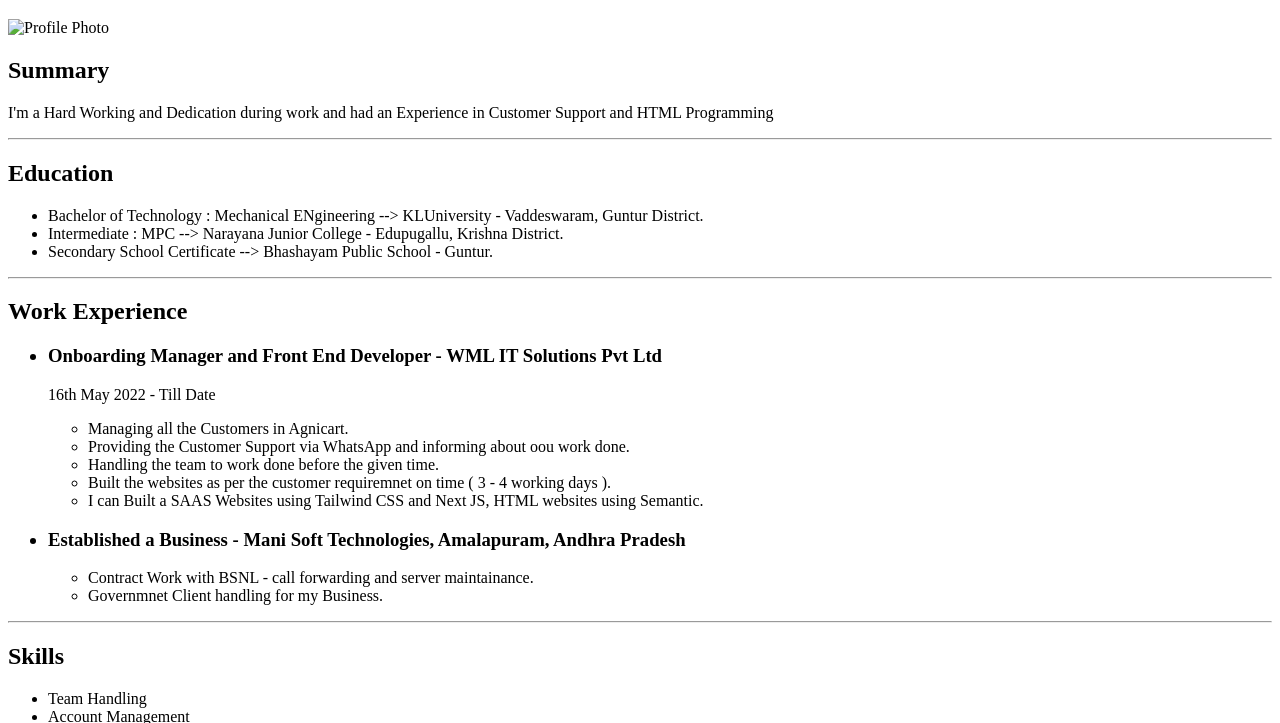
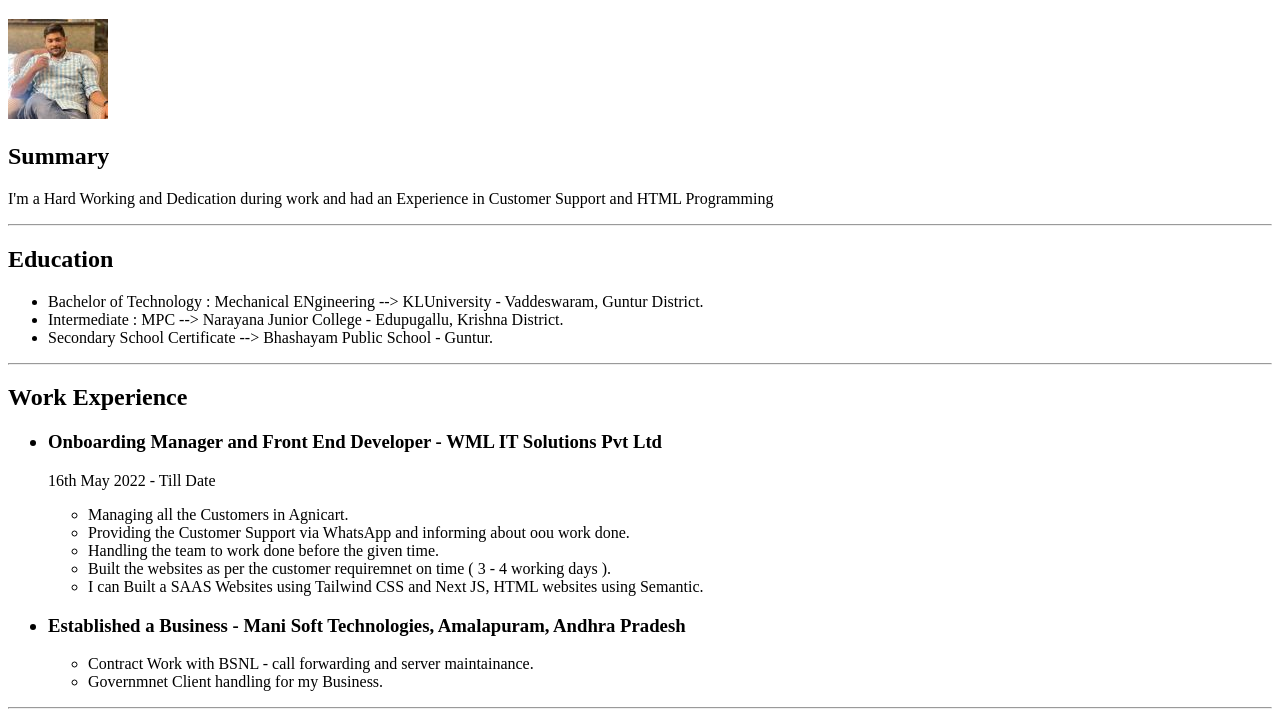
Before and after one commit to YGUttej/my-resume, a plain HTML site: page index.html in a window 1280 px wide. Shown: the part 61-784 px from the top of the page. Drawn offline with Linux system fonts and the light colour scheme; the site is published under a folder, as on GitHub Pages, so addresses that start at the root find nothing.

Commit message:
Update index.html

```diff
--- a/index.html
+++ b/index.html
@@ -9,7 +9,7 @@
   <h1>
     Yendamuri Uttej Gowtam
   </h1>
-  <img src="/Images/Uttej Photo.jpg" alt="Profile Photo">
+  <img src="./Images/Uttej Photo.jpg" alt="Profile Photo">
   <h2>
     Summary
   </h2>
```
